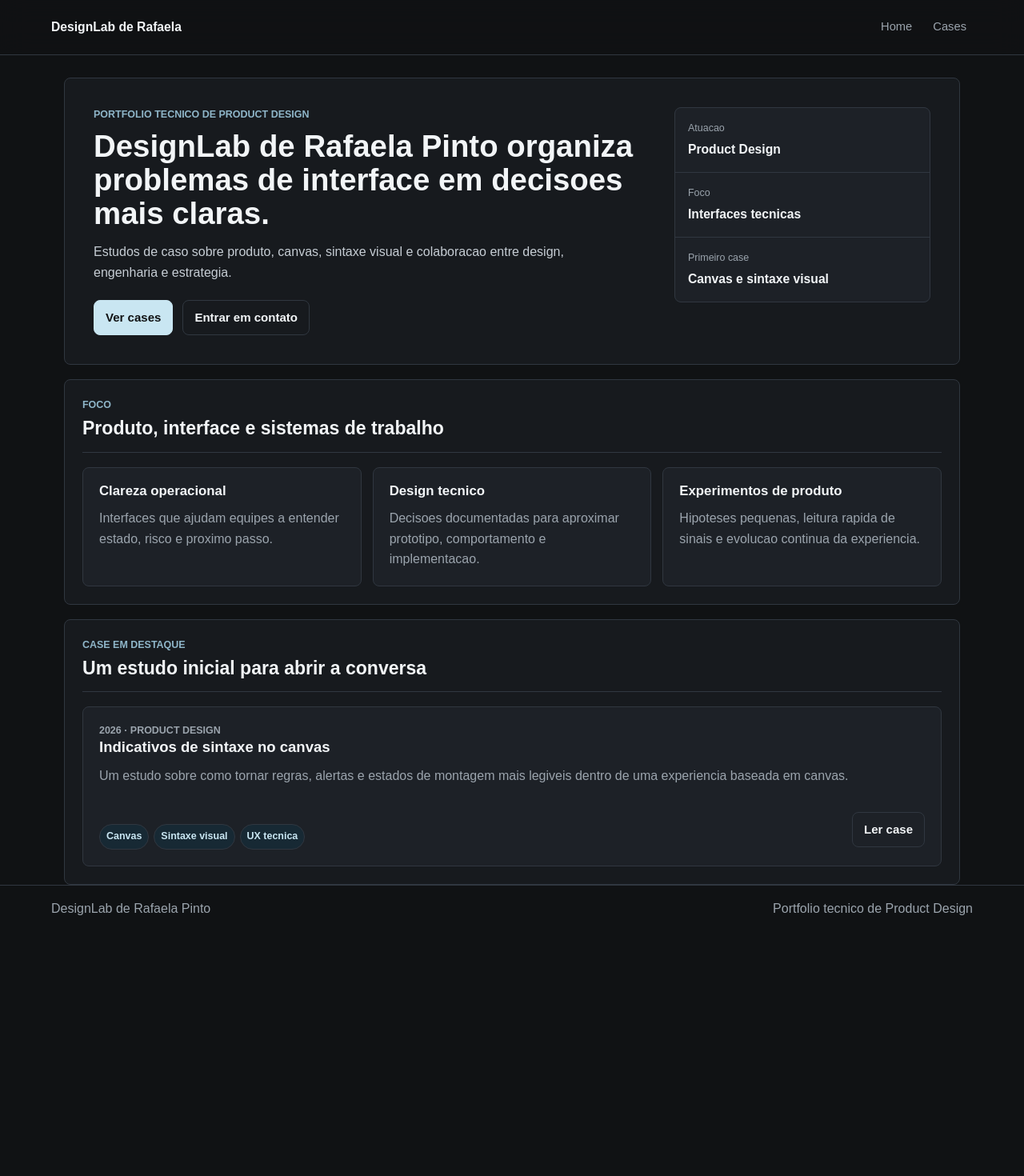
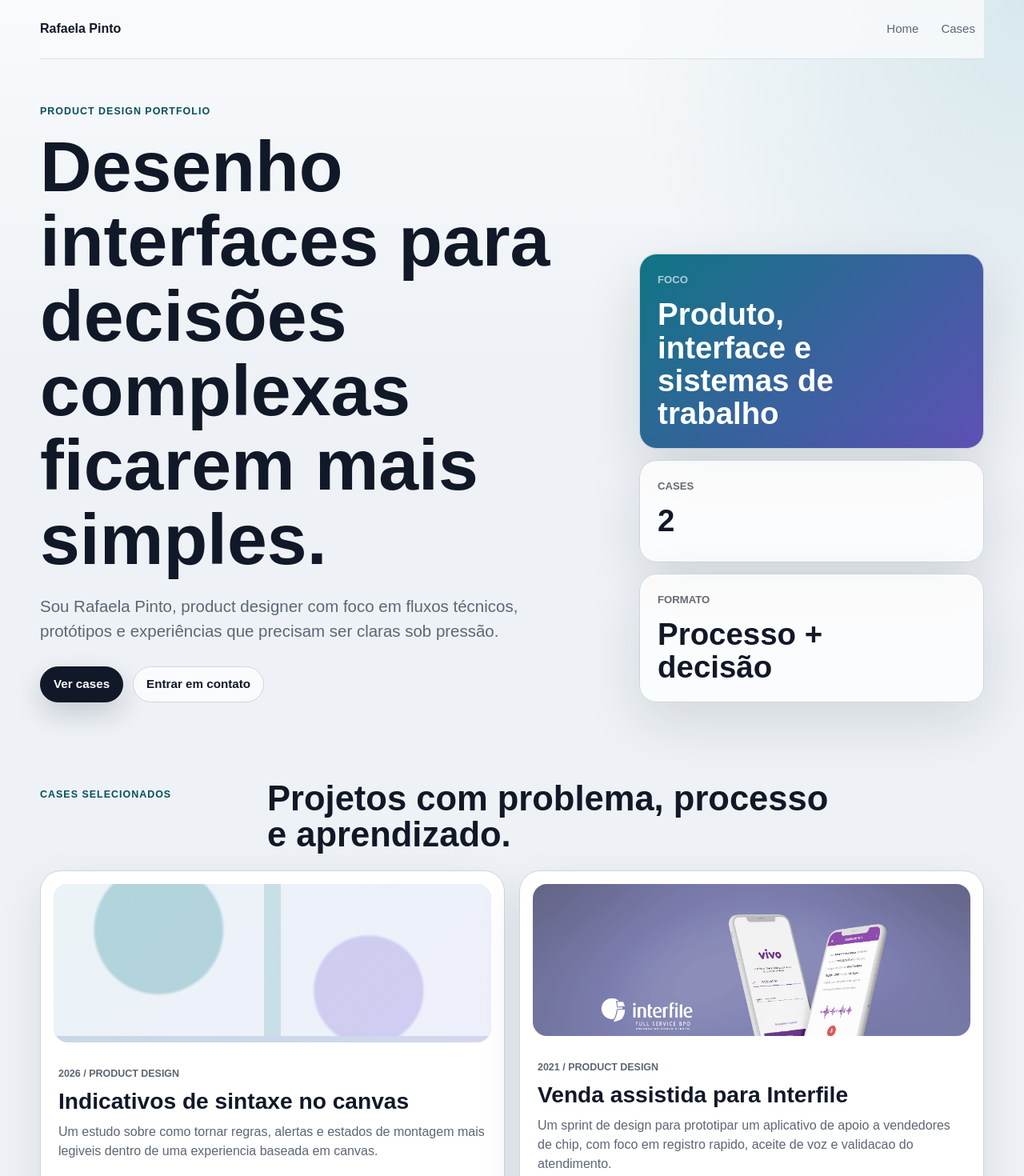
Before and after one commit to rafaelabp/DesignLab, a Next.js app: page / in a window 1280 px wide. Shown: the top 1470 px of the page at 80% size. Before the commit the page ends 1165 px from the top, so only its background shows below. Built offline with nearby package versions, Linux system fonts and the light colour scheme.

Commit message:
Rebuild portfolio visual direction

```diff
--- a/app/cases/indicativos-de-sintaxe-no-canvas/page.tsx
+++ b/app/cases/indicativos-de-sintaxe-no-canvas/page.tsx
@@ -6,7 +6,7 @@ import { cases } from "@/content/cases";
 const caseItem = cases.find((item) => item.slug === "indicativos-de-sintaxe-no-canvas");
 
 export const metadata = {
-  title: "Indicativos de sintaxe no canvas | DesignLab de Rafaela Pinto"
+  title: "Indicativos de sintaxe no canvas | Rafaela Pinto"
 };
 
 export default function SyntaxIndicatorsCasePage() {
--- a/app/cases/interfile-venda-assistida/page.tsx
+++ b/app/cases/interfile-venda-assistida/page.tsx
@@ -6,7 +6,7 @@ import { cases } from "@/content/cases";
 const caseItem = cases.find((item) => item.slug === "interfile-venda-assistida");
 
 export const metadata = {
-  title: "Venda assistida para Interfile | DesignLab de Rafaela Pinto"
+  title: "Venda assistida para Interfile | Rafaela Pinto"
 };
 
 export default function InterfileAssistedSalesCasePage() {
--- a/app/cases/page.tsx
+++ b/app/cases/page.tsx
@@ -3,7 +3,7 @@ import { Section } from "@/components/Section";
 import { cases } from "@/content/cases";
 
 export const metadata = {
-  title: "Cases | DesignLab de Rafaela Pinto"
+  title: "Cases | Rafaela Pinto"
 };
 
 export default function CasesPage() {
--- a/app/globals.css
+++ b/app/globals.css
@@ -1,16 +1,16 @@
 :root {
-  --background: #101214;
-  --foreground: #f2f5f7;
-  --muted: #9ba4ad;
-  --surface: #171a1e;
-  --surface-raised: #1d2127;
-  --surface-soft: #14171b;
-  --line: #303740;
-  --accent: #8fb6c9;
-  --accent-strong: #c9e6f2;
-  --accent-soft: #172934;
-  --ink-soft: #c6cdd4;
-  --focus: #9fd4ec;
+  --page: #eef2f6;
+  --ink: #111827;
+  --muted: #5c6675;
+  --soft: #d9e0e8;
+  --panel: #ffffff;
+  --panel-strong: #111827;
+  --line: #cbd5e1;
+  --accent: #0f7d8c;
+  --accent-strong: #07505b;
+  --accent-soft: #dff4f6;
+  --violet: #6d5bd0;
+  --focus: #0f7d8c;
 }
 
 * {
@@ -23,10 +23,12 @@ html {
 
 body {
   margin: 0;
-  background: var(--background);
-  color: var(--foreground);
+  background:
+    radial-gradient(circle at top right, rgb(15 125 140 / 14%), transparent 32rem),
+    linear-gradient(180deg, #f8fafc 0, var(--page) 28rem);
+  color: var(--ink);
   font-family: Arial, Helvetica, sans-serif;
-  line-height: 1.6;
+  line-height: 1.5;
 }
 
 a {
@@ -46,125 +48,82 @@ p {
 
 .siteHeader,
 .siteFooter {
-  border-color: var(--line);
-  border-style: solid;
-  padding: 16px clamp(20px, 5vw, 72px);
+  display: flex;
+  align-items: center;
+  justify-content: space-between;
+  gap: 18px;
+  width: min(1180px, calc(100% - 40px));
+  margin: 0 auto;
+  padding: 18px 0;
 }
 
 .siteHeader {
   position: sticky;
   top: 0;
   z-index: 10;
-  display: flex;
-  align-items: center;
-  justify-content: space-between;
-  gap: 24px;
-  border-width: 0 0 1px;
-  background: color-mix(in srgb, var(--background) 94%, transparent);
-  backdrop-filter: blur(16px);
+  border-bottom: 1px solid rgb(203 213 225 / 72%);
+  background: rgb(248 250 252 / 82%);
+  backdrop-filter: blur(18px);
 }
 
 .siteFooter {
-  display: flex;
-  justify-content: space-between;
-  gap: 16px;
-  border-width: 1px 0 0;
+  margin-top: 52px;
+  border-top: 1px solid var(--line);
   color: var(--muted);
 }
 
 .brand {
-  font-size: 0.98rem;
-  font-weight: 700;
+  font-size: 1rem;
+  font-weight: 800;
   letter-spacing: 0;
 }
 
 .nav {
   display: flex;
-  gap: 10px;
+  gap: 6px;
   color: var(--muted);
-  font-size: 0.92rem;
+  font-size: 0.94rem;
 }
 
 .nav a {
-  border-radius: 6px;
-  padding: 6px 8px;
+  border-radius: 999px;
+  padding: 7px 11px;
+  transition: background 180ms ease, color 180ms ease, transform 180ms ease;
 }
 
 .nav a:hover {
-  background: var(--surface-raised);
-  color: var(--foreground);
+  background: var(--panel);
+  color: var(--ink);
+  transform: translateY(-1px);
 }
 
+.homeHero,
+.workSection,
+.approachSection,
 .section {
-  width: min(1120px, calc(100% - 40px));
+  width: min(1180px, calc(100% - 40px));
   margin: 0 auto;
-  padding: 0;
 }
 
-.section + .section {
-  margin-top: 18px;
+.homeHero {
+  display: grid;
+  grid-template-columns: minmax(0, 1.1fr) minmax(320px, 0.7fr);
+  gap: clamp(28px, 6vw, 72px);
+  align-items: end;
+  min-height: calc(100vh - 76px);
+  padding: 56px 0 64px;
 }
 
-.hero,
-.caseHero {
-  padding-top: 28px;
-}
-
-.section:not(.hero) {
-  border: 1px solid var(--line);
-  border-radius: 8px;
-  background: var(--surface);
-  padding: 22px;
-}
-
-.heroPanel {
-  display: grid;
-  align-items: start;
-  grid-template-columns: minmax(0, 1fr) 320px;
-  gap: 20px;
-  border: 1px solid var(--line);
-  border-radius: 8px;
-  background: var(--surface);
-  padding: clamp(22px, 4vw, 36px);
-}
-
-.heroContent {
-  align-self: center;
-}
-
-.heroAside {
-  display: grid;
-  align-self: start;
-  align-content: start;
-  gap: 1px;
-  overflow: hidden;
-  border: 1px solid var(--line);
-  border-radius: 8px;
-  background: var(--line);
-}
-
-.heroAside div {
-  display: grid;
-  gap: 3px;
-  background: var(--surface-raised);
-  padding: 16px;
-}
-
-.heroAside span {
-  color: var(--muted);
-  font-size: 0.78rem;
-}
-
-.heroAside strong {
-  color: var(--foreground);
-  font-size: 0.98rem;
+.heroCopy {
+  animation: enterUp 520ms ease both;
 }
 
 .eyebrow {
-  margin-bottom: 8px;
-  color: var(--accent);
+  margin-bottom: 14px;
+  color: var(--accent-strong);
   font-size: 0.78rem;
-  font-weight: 700;
+  font-weight: 800;
+  letter-spacing: 0.08em;
   text-transform: uppercase;
 }
 
@@ -172,38 +131,36 @@ h1,
 h2,
 h3 {
   margin: 0;
-  line-height: 1.1;
+  letter-spacing: 0;
+  line-height: 1.04;
 }
 
 h1 {
-  max-width: 720px;
-  font-size: clamp(1.9rem, 3vw, 2.8rem);
-  letter-spacing: 0;
+  max-width: 820px;
+  font-size: clamp(2.8rem, 7vw, 6.8rem);
 }
 
 h2 {
-  max-width: 680px;
-  font-size: clamp(1.25rem, 1.8vw, 1.7rem);
-  letter-spacing: 0;
+  max-width: 720px;
+  font-size: clamp(1.8rem, 3.4vw, 3.4rem);
 }
 
 h3 {
-  margin-bottom: 12px;
-  font-size: 1.05rem;
+  font-size: 1.12rem;
 }
 
-.heroText {
-  max-width: 600px;
-  margin-top: 14px;
-  color: var(--ink-soft);
-  font-size: 1rem;
+.heroCopy > p:not(.eyebrow) {
+  max-width: 620px;
+  margin-top: 22px;
+  color: var(--muted);
+  font-size: clamp(1.05rem, 1.6vw, 1.28rem);
 }
 
 .heroActions {
   display: flex;
   flex-wrap: wrap;
   gap: 12px;
-  margin-top: 22px;
+  margin-top: 28px;
 }
 
 .button {
@@ -212,29 +169,262 @@ h3 {
   align-items: center;
   justify-content: center;
   border: 1px solid var(--line);
-  border-radius: 8px;
-  padding: 9px 14px;
-  font-size: 0.94rem;
-  font-weight: 700;
+  border-radius: 999px;
+  padding: 10px 16px;
+  font-size: 0.95rem;
+  font-weight: 800;
+  transition: transform 180ms ease, box-shadow 180ms ease, background 180ms ease;
+}
+
+.button:hover {
+  transform: translateY(-2px);
 }
 
 .buttonPrimary {
-  border-color: var(--accent-strong);
-  background: var(--accent-strong);
-  color: var(--background);
+  border-color: var(--panel-strong);
+  background: var(--panel-strong);
+  color: #ffffff;
+  box-shadow: 0 14px 34px rgb(17 24 39 / 18%);
 }
 
 .buttonSecondary {
-  background: transparent;
-  color: var(--foreground);
+  background: rgb(255 255 255 / 70%);
+  color: var(--ink);
 }
 
-.focusGrid,
-.processGrid,
+.heroBoard {
+  display: grid;
+  gap: 14px;
+  animation: enterUp 640ms 120ms ease both;
+}
+
+.boardCard {
+  min-height: 128px;
+  border: 1px solid var(--line);
+  border-radius: 22px;
+  background: rgb(255 255 255 / 78%);
+  box-shadow: 0 24px 70px rgb(15 23 42 / 12%);
+  padding: 22px;
+  transition: transform 180ms ease, box-shadow 180ms ease;
+}
+
+.boardCard:hover {
+  box-shadow: 0 30px 86px rgb(15 23 42 / 16%);
+  transform: translateY(-4px);
+}
+
+.boardCardLarge {
+  min-height: 210px;
+  background:
+    linear-gradient(135deg, rgb(15 125 140 / 92%), rgb(109 91 208 / 84%)),
+    var(--panel-strong);
+  color: #ffffff;
+}
+
+.boardCard span,
+.boardCard strong {
+  display: block;
+}
+
+.boardCard span {
+  color: color-mix(in srgb, currentColor 64%, transparent);
+  font-size: 0.82rem;
+  font-weight: 800;
+  text-transform: uppercase;
+}
+
+.boardCard strong {
+  max-width: 14rem;
+  margin-top: 12px;
+  font-size: clamp(1.4rem, 3vw, 2.4rem);
+  line-height: 1.08;
+}
+
+.workSection,
+.approachSection {
+  padding: 34px 0;
+}
+
+.sectionLead {
+  display: grid;
+  grid-template-columns: minmax(180px, 260px) minmax(0, 1fr);
+  gap: 24px;
+  align-items: start;
+  margin-bottom: 22px;
+}
+
+.sectionLead .eyebrow {
+  margin: 0;
+  padding-top: 8px;
+}
+
 .caseList {
+  display: grid;
+  grid-template-columns: repeat(2, minmax(0, 1fr));
+  gap: 18px;
+}
+
+.caseCard {
+  display: grid;
+  gap: 18px;
+  min-height: 420px;
+  border: 1px solid var(--line);
+  border-radius: 26px;
+  background: var(--panel);
+  box-shadow: 0 20px 60px rgb(15 23 42 / 9%);
+  overflow: hidden;
+  padding: 16px;
+  transition: transform 180ms ease, box-shadow 180ms ease;
+}
+
+.caseCard:hover {
+  box-shadow: 0 28px 76px rgb(15 23 42 / 14%);
+  transform: translateY(-5px);
+}
+
+.caseThumb {
+  min-height: 190px;
+  overflow: hidden;
+  border-radius: 18px;
+  background:
+    linear-gradient(135deg, rgb(15 125 140 / 18%), rgb(109 91 208 / 16%)),
+    #e8eef5;
+}
+
+.caseThumb img {
+  display: block;
+  width: 100%;
+  height: 190px;
+  object-fit: cover;
+  object-position: top;
+  transition: transform 300ms ease;
+}
+
+.caseCard:hover .caseThumb img {
+  transform: scale(1.04);
+}
+
+.casePattern {
+  height: 190px;
+  background:
+    linear-gradient(90deg, transparent 48%, rgb(15 125 140 / 16%) 48% 52%, transparent 52%),
+    radial-gradient(circle at 24% 30%, rgb(15 125 140 / 26%) 0 18%, transparent 19%),
+    radial-gradient(circle at 72% 70%, rgb(109 91 208 / 24%) 0 16%, transparent 17%),
+    linear-gradient(135deg, #eaf3f6, #eef0fb);
+}
+
+.caseCardBody,
+.caseCardFooter {
+  padding: 0 6px;
+}
+
+.caseCardMeta {
+  margin-bottom: 10px;
+  color: var(--accent-strong);
+  font-size: 0.78rem;
+  font-weight: 800;
+  text-transform: uppercase;
+}
+
+.caseCardBody h3 {
+  font-size: clamp(1.35rem, 2.2vw, 2rem);
+}
+
+.caseCardBody p {
+  margin-top: 12px;
+  color: var(--muted);
+}
+
+.caseCardFooter {
+  display: flex;
+  flex-wrap: wrap;
+  align-items: center;
+  justify-content: space-between;
+  gap: 16px;
+}
+
+.tagList {
+  display: flex;
+  flex-wrap: wrap;
+  gap: 6px;
+}
+
+.tagList span {
+  border: 1px solid color-mix(in srgb, var(--accent) 22%, var(--line));
+  border-radius: 999px;
+  background: var(--accent-soft);
+  color: var(--accent-strong);
+  padding: 5px 9px;
+  font-size: 0.78rem;
+  font-weight: 800;
+}
+
+.textLink {
+  color: var(--ink);
+  font-weight: 900;
+}
+
+.textLink::after {
+  content: " ->";
+  color: var(--accent);
+}
+
+.approachGrid {
   display: grid;
   grid-template-columns: repeat(3, minmax(0, 1fr));
   gap: 14px;
+}
+
+.approachGrid article {
+  border-top: 2px solid var(--ink);
+  background: rgb(255 255 255 / 52%);
+  padding: 18px 0 0;
+}
+
+.approachGrid span {
+  color: var(--accent);
+  font-size: 0.84rem;
+  font-weight: 900;
+}
+
+.approachGrid h3 {
+  margin-top: 14px;
+}
+
+.approachGrid p {
+  margin-top: 8px;
+  color: var(--muted);
+}
+
+.section {
+  padding-top: 28px;
+}
+
+.section + .section {
+  margin-top: 18px;
+}
+
+.section:not(.hero) {
+  border: 1px solid var(--line);
+  border-radius: 22px;
+  background: var(--panel);
+  padding: 24px;
+}
+
+.caseHero {
+  padding-top: 32px;
+}
+
+.caseHero h1 {
+  max-width: 820px;
+  font-size: clamp(2rem, 4.2vw, 4.2rem);
+}
+
+.heroText {
+  max-width: 700px;
+  margin-top: 16px;
+  color: var(--muted);
+  font-size: 1.08rem;
 }
 
 .sectionHeader {
@@ -251,19 +441,23 @@ h3 {
   margin-bottom: 6px;
 }
 
+.focusGrid,
+.processGrid {
+  display: grid;
+  grid-template-columns: repeat(3, minmax(0, 1fr));
+  gap: 14px;
+}
+
 .focusGrid article,
-.processGrid article,
-.caseCard {
+.processGrid article {
   border: 1px solid var(--line);
-  border-radius: 8px;
-  background: var(--surface-raised);
-  box-shadow: none;
-  padding: 20px;
+  border-radius: 18px;
+  background: #f8fafc;
+  padding: 18px;
 }
 
 .focusGrid p,
 .processGrid p,
-.caseCard p,
 .section > p,
 .caseBullets {
   color: var(--muted);
@@ -280,8 +474,8 @@ h3 {
   overflow: hidden;
   margin: 0;
   border: 1px solid var(--line);
-  border-radius: 8px;
-  background: var(--surface-raised);
+  border-radius: 18px;
+  background: #f8fafc;
 }
 
 .caseVisual img {
@@ -303,55 +497,11 @@ h3 {
   margin-top: 14px;
 }
 
-.caseCard {
-  display: flex;
-  min-height: 200px;
-  flex-direction: column;
-  justify-content: space-between;
-  gap: 20px;
-}
-
-.caseCardMeta {
-  color: var(--accent);
-  font-size: 0.78rem;
-  font-weight: 700;
-  text-transform: uppercase;
-}
-
-.caseCard h3 {
-  font-size: 1.16rem;
-}
-
-.caseCardFooter {
-  display: flex;
-  flex-wrap: wrap;
-  align-items: center;
-  justify-content: space-between;
-  gap: 16px;
-}
-
-.tagList {
-  display: flex;
-  flex-wrap: wrap;
-  gap: 6px;
-  margin-top: 18px;
-}
-
-.tagList span {
-  border: 1px solid var(--line);
-  border-radius: 999px;
-  background: var(--accent-soft);
-  color: var(--accent-strong);
-  padding: 5px 8px;
-  font-size: 0.78rem;
-  font-weight: 700;
-}
-
 .backLink {
   display: inline-block;
   margin-bottom: 22px;
   color: var(--muted);
-  font-weight: 700;
+  font-weight: 800;
 }
 
 .caseBullets {
@@ -364,37 +514,70 @@ h3 {
   margin-top: 10px;
 }
 
-@media (max-width: 760px) {
+@keyframes enterUp {
+  from {
+    opacity: 0;
+    transform: translateY(14px);
+  }
+
+  to {
+    opacity: 1;
+    transform: translateY(0);
+  }
+}
+
+@media (prefers-reduced-motion: reduce) {
+  *,
+  *::before,
+  *::after {
+    animation-duration: 0.01ms !important;
+    animation-iteration-count: 1 !important;
+    scroll-behavior: auto !important;
+    transition-duration: 0.01ms !important;
+  }
+}
+
+@media (max-width: 880px) {
+  .homeHero,
+  .sectionLead,
+  .caseList,
+  .approachGrid,
+  .focusGrid,
+  .processGrid,
+  .caseIntro {
+    grid-template-columns: 1fr;
+  }
+
+  .homeHero {
+    min-height: auto;
+    padding: 42px 0;
+  }
+
+  .boardCardLarge {
+    min-height: 150px;
+  }
+}
+
+@media (max-width: 640px) {
   .siteHeader,
   .siteFooter {
     align-items: flex-start;
     flex-direction: column;
+    width: min(100% - 32px, 1180px);
   }
 
+  .homeHero,
+  .workSection,
+  .approachSection,
   .section {
-    width: min(100% - 32px, 1120px);
+    width: min(100% - 32px, 1180px);
   }
 
-  .hero,
-  .caseHero {
-    padding-top: 22px;
+  h1 {
+    font-size: clamp(2.45rem, 14vw, 4.3rem);
   }
 
-  .heroPanel {
-    grid-template-columns: 1fr;
-  }
-
-  .section:not(.hero) {
-    padding: 18px;
-  }
-
-  .focusGrid,
-  .processGrid,
-  .caseList {
-    grid-template-columns: 1fr;
-  }
-
-  .caseIntro {
-    grid-template-columns: 1fr;
+  .caseCard {
+    min-height: auto;
   }
 }
--- a/app/layout.tsx
+++ b/app/layout.tsx
@@ -4,9 +4,9 @@ import { Header } from "@/components/Header";
 import "./globals.css";
 
 export const metadata: Metadata = {
-  title: "DesignLab de Rafaela Pinto | Product Design",
+  title: "Rafaela Pinto | Product Design",
   description:
-    "Portfolio tecnico de Rafaela Pinto em Product Design, com estudos de caso sobre produto, interface e experiencia."
+    "Portfolio de Product Design de Rafaela Pinto, com estudos de caso sobre produto, interface e experiencia."
 };
 
 export default function RootLayout({
--- a/app/page.tsx
+++ b/app/page.tsx
@@ -1,23 +1,19 @@
 import Link from "next/link";
 import { CaseCard } from "@/components/CaseCard";
-import { Section } from "@/components/Section";
 import { cases } from "@/content/cases";
 
 export default function Home() {
-  const featuredCase = cases[0];
-
   return (
     <>
-      <Section className="hero">
-        <div className="heroPanel">
-          <div className="heroContent">
-            <p className="eyebrow">Portfolio tecnico de Product Design</p>
-            <h1>DesignLab de Rafaela Pinto organiza problemas de interface em decisoes mais claras.</h1>
-            <p className="heroText">
-              Estudos de caso sobre produto, canvas, sintaxe visual e colaboracao entre design,
-              engenharia e estrategia.
+      <section className="homeHero" aria-labelledby="home-title">
+        <div className="heroCopy">
+          <p className="eyebrow">Product Design Portfolio</p>
+          <h1 id="home-title">Desenho interfaces para decisões complexas ficarem mais simples.</h1>
+          <p>
+            Sou Rafaela Pinto, product designer com foco em fluxos técnicos, protótipos e
+            experiências que precisam ser claras sob pressão.
           </p>
-            <div className="heroActions" aria-label="Acoes principais">
+          <div className="heroActions" aria-label="Ações principais">
             <Link className="button buttonPrimary" href="/cases">
               Ver cases
             </Link>
@@ -27,43 +23,57 @@ export default function Home() {
           </div>
         </div>
 
-          <aside className="heroAside" aria-label="Resumo profissional">
-            <div>
-              <span>Atuacao</span>
-              <strong>Product Design</strong>
+        <div className="heroBoard" aria-label="Resumo do trabalho">
+          <div className="boardCard boardCardLarge">
+            <span>Foco</span>
+            <strong>Produto, interface e sistemas de trabalho</strong>
           </div>
-            <div>
-              <span>Foco</span>
-              <strong>Interfaces tecnicas</strong>
+          <div className="boardCard">
+            <span>Cases</span>
+            <strong>{cases.length}</strong>
           </div>
-            <div>
-              <span>Primeiro case</span>
-              <strong>Canvas e sintaxe visual</strong>
+          <div className="boardCard">
+            <span>Formato</span>
+            <strong>Processo + decisão</strong>
           </div>
-          </aside>
         </div>
-      </Section>
+      </section>
 
-      <Section eyebrow="Foco" title="Produto, interface e sistemas de trabalho">
-        <div className="focusGrid">
+      <section className="workSection" aria-labelledby="work-title">
+        <div className="sectionLead">
+          <p className="eyebrow">Cases selecionados</p>
+          <h2 id="work-title">Projetos com problema, processo e aprendizado.</h2>
+        </div>
+        <div className="caseList">
+          {cases.map((caseItem) => (
+            <CaseCard caseItem={caseItem} key={caseItem.slug} />
+          ))}
+        </div>
+      </section>
+
+      <section className="approachSection" aria-labelledby="approach-title">
+        <div className="sectionLead">
+          <p className="eyebrow">Como eu penso</p>
+          <h2 id="approach-title">Menos tela solta. Mais clareza sobre o sistema.</h2>
+        </div>
+        <div className="approachGrid">
           <article>
-            <h3>Clareza operacional</h3>
-            <p>Interfaces que ajudam equipes a entender estado, risco e proximo passo.</p>
+            <span>01</span>
+            <h3>Estruturar</h3>
+            <p>Entender contexto, dependências e onde a decisão trava.</p>
           </article>
           <article>
-            <h3>Design tecnico</h3>
-            <p>Decisoes documentadas para aproximar prototipo, comportamento e implementacao.</p>
+            <span>02</span>
+            <h3>Prototipar</h3>
+            <p>Transformar hipótese em fluxo navegável para aprender rápido.</p>
           </article>
           <article>
-            <h3>Experimentos de produto</h3>
-            <p>Hipoteses pequenas, leitura rapida de sinais e evolucao continua da experiencia.</p>
+            <span>03</span>
+            <h3>Refinar</h3>
+            <p>Ajustar linguagem, estados e hierarquia até a interface ficar óbvia.</p>
           </article>
         </div>
-      </Section>
-
-      <Section eyebrow="Case em destaque" title="Um estudo inicial para abrir a conversa">
-        <CaseCard caseItem={featuredCase} />
-      </Section>
+      </section>
     </>
   );
 }
--- a/components/CaseCard.tsx
+++ b/components/CaseCard.tsx
@@ -8,8 +8,11 @@ type CaseCardProps = {
 export function CaseCard({ caseItem }: CaseCardProps) {
   return (
     <article className="caseCard">
-      <div>
-        <p className="caseCardMeta">{caseItem.year} · {caseItem.role}</p>
+      <div className="caseThumb" aria-hidden="true">
+        {caseItem.image ? <img src={caseItem.image} alt="" /> : <div className="casePattern" />}
+      </div>
+      <div className="caseCardBody">
+        <p className="caseCardMeta">{caseItem.year} / {caseItem.role}</p>
         <h3>{caseItem.title}</h3>
         <p>{caseItem.summary}</p>
       </div>
@@ -19,7 +22,7 @@ export function CaseCard({ caseItem }: CaseCardProps) {
             <span key={tag}>{tag}</span>
           ))}
         </div>
-        <Link className="button buttonSecondary" href={`/cases/${caseItem.slug}`}>
+        <Link className="textLink" href={`/cases/${caseItem.slug}`}>
           Ler case
         </Link>
       </div>
--- a/components/Footer.tsx
+++ b/components/Footer.tsx
@@ -1,8 +1,8 @@
 export function Footer() {
   return (
     <footer className="siteFooter">
-      <p>DesignLab de Rafaela Pinto</p>
-      <p>Portfolio tecnico de Product Design</p>
+      <p>Rafaela Pinto</p>
+      <p>Product Design Portfolio</p>
     </footer>
   );
 }
--- a/components/Header.tsx
+++ b/components/Header.tsx
@@ -4,7 +4,7 @@ export function Header() {
   return (
     <header className="siteHeader">
       <Link className="brand" href="/">
-        DesignLab de Rafaela
+        Rafaela Pinto
       </Link>
       <nav className="nav" aria-label="Navegacao principal">
         <Link href="/">Home</Link>
--- a/content/cases.ts
+++ b/content/cases.ts
@@ -5,6 +5,7 @@ export type CaseItem = {
   role: string;
   year: string;
   tags: string[];
+  image?: string;
 };
 
 export const cases: CaseItem[] = [
@@ -24,6 +25,7 @@ export const cases: CaseItem[] = [
       "Um sprint de design para prototipar um aplicativo de apoio a vendedores de chip, com foco em registro rapido, aceite de voz e validacao do atendimento.",
     role: "Product Design",
     year: "2021",
-    tags: ["Design Sprint", "Mobile", "Wireframes"]
+    tags: ["Design Sprint", "Mobile", "Wireframes"],
+    image: "/images/cases/interfile-venda-assistida/interfile-case.png"
   }
 ];
```
Lines whose indentation alone changed are shown as unchanged.
